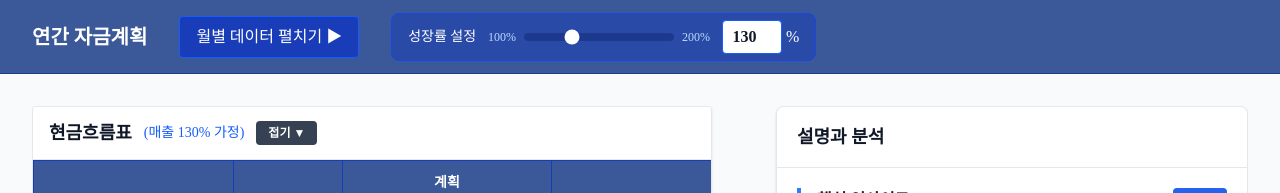
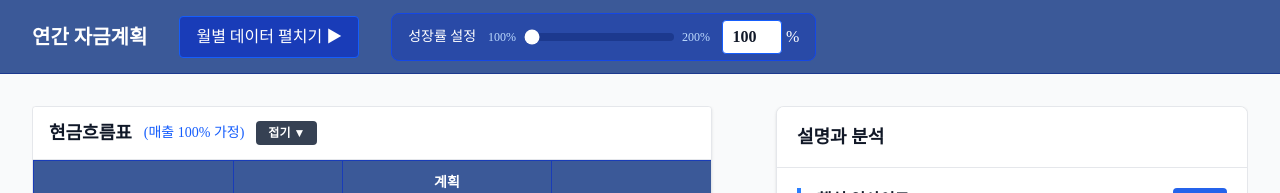
Before and after one commit to kyeongsoo88/stocashnew, a Next.js app: page / in a window 1280 px wide. Shown: the top 193 px of the page. Built offline with nearby package versions, Linux system fonts and the light colour scheme; a web font is replaced by a local one.

Commit message:
Change base growth rate from 130% to 100%
- Update calculation ratio from targetRate/130 to targetRate/100

- Change initial growth rate slider value from 130% to 100%

- CSV data now represents 100% baseline instead of 130%

- Slider range remains 100%-200%

Made-with: Cursor

```diff
--- a/app/page.tsx
+++ b/app/page.tsx
@@ -26,10 +26,10 @@ export default function Home() {
   const [showMonthly, setShowMonthly] = useState(false);
 
   // Growth Rate State (Number, 100-200)
-  const [growthRate, setGrowthRate] = useState<number>(130);
+  const [growthRate, setGrowthRate] = useState<number>(100);
 
   // Local input value for typing experience
-  const [inputValue, setInputValue] = useState<string>("130");
+  const [inputValue, setInputValue] = useState<string>("100");
 
   const [expandedTables, setExpandedTables] = useState<Record<string, boolean>>({
     cashflow: true,
@@ -57,7 +57,7 @@ export default function Home() {
       setBaseCashloanData(clResult); // Save base cashloan data
       setBaseWorkingCapitalData(wcResult); // Save base working capital data
 
-      // Initialize with base data (130%) & initial recalculations
+      // Initialize with base data (100%) & initial recalculations
       setCashflowData(cfResult);
       setCashloanData(clResult);
       // 운전자본표 합계 초기 재계산 (매출 변동 없음 -> 델타 0)
--- a/utils/calculation.ts
+++ b/utils/calculation.ts
@@ -16,7 +16,7 @@ const formatNumber = (num: number): string => {
 };
 
 /**
- * 130% 성장 기준 데이터를 바탕으로, 특정 성장률(targetRate)일 때의 현금흐름표를 재계산
+ * 100% 성장 기준 데이터를 바탕으로, 특정 성장률(targetRate)일 때의 현금흐름표를 재계산
  */
 export const recalculateCashflow = (baseData: ParsedData, targetRate: number): ParsedData => {
   // 깊은 복사로 원본 보존
@@ -54,8 +54,8 @@ export const recalculateCashflow = (baseData: ParsedData, targetRate: number): P
   const startCol = 2;
   const endCol = 13;
 
-  // 비율 계산 (130%가 기준이므로 130으로 나눔)
-  const ratio = targetRate / 130;
+  // 비율 계산 (100%가 기준이므로 100으로 나눔)
+  const ratio = targetRate / 100;
 
   for (let col = startCol; col <= endCol; col++) {
     // 1월(index 2)과 2월(index 3)은 Actual 데이터이므로 변동 없음
```
